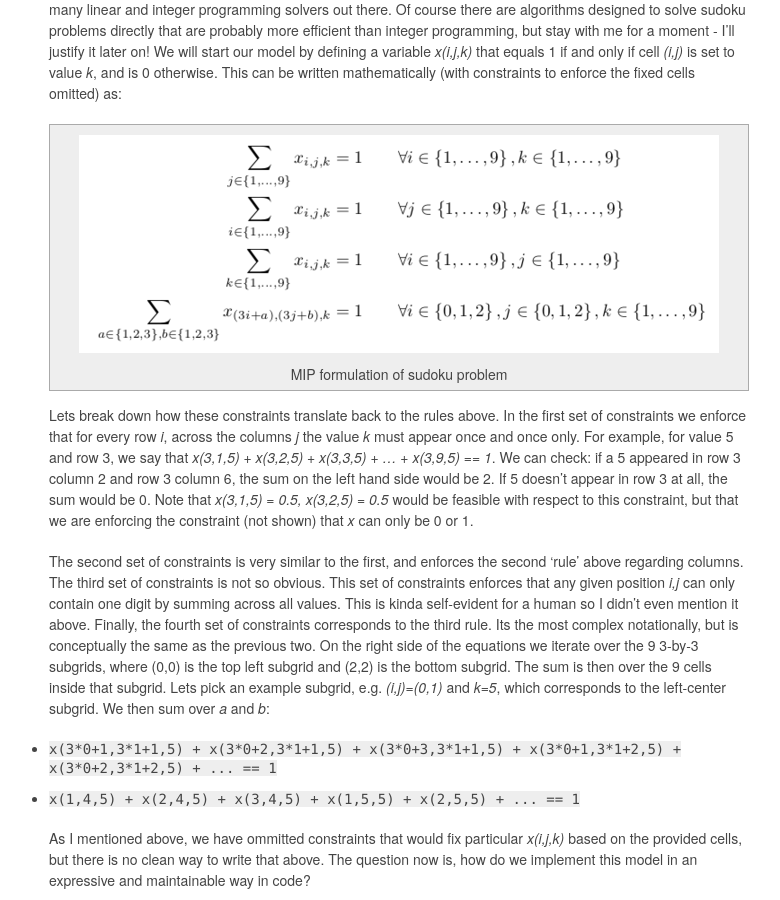
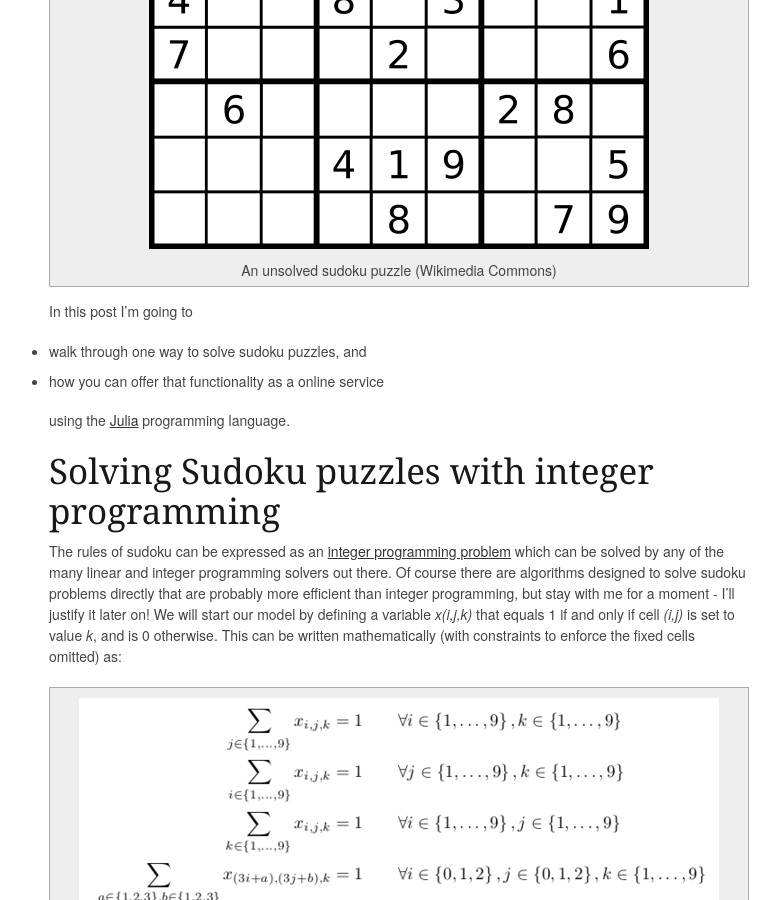
Before and after one commit to IainNZ/OldPersonalSite, a Jekyll site: the page built from _posts/2013-09-15-sudoku-as-a-service.markdown, in a window 1280 px wide and 900 px high, scrolled down 686 px. Shown: the whole window, without its empty margins (121-901 px from the left). Built offline with Jekyll 4.4.1, drawn with Linux system fonts in a browser that asks for light colours; Markdown is read by kramdown in place of the engine named in the settings.

Commit message:
Added sudoku image

```diff
--- a/_posts/2013-09-15-sudoku-as-a-service.markdown
+++ b/_posts/2013-09-15-sudoku-as-a-service.markdown
@@ -10,6 +10,8 @@ title: Sudoku-as-a-Service with Julia
  * Each row of the grid must contain each of the numbers 1 to 9 exactly once.
  * Each column of the grid must contain each of the numbers 1 to 9 exactly once.
  * Divide the grid into 9 3-by-3 non-overlapping subgrids. Each of these 3-by-3 grids must contain each of the numbers 1 to 9 exactly once.
+
+{% img /images/sudokupuzzle.png An unsolved sudoku puzzle (Wikimedia Commons) %}
 
 In this post I'm going to
 
```
Also changed, not shown: _originalimgs/noresize/sudokupuzzle.png (added), images/sudokupuzzle.png (added), 3 other files.
